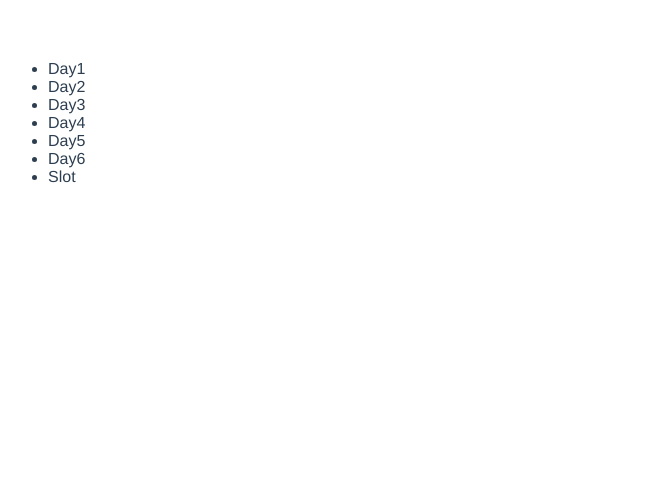
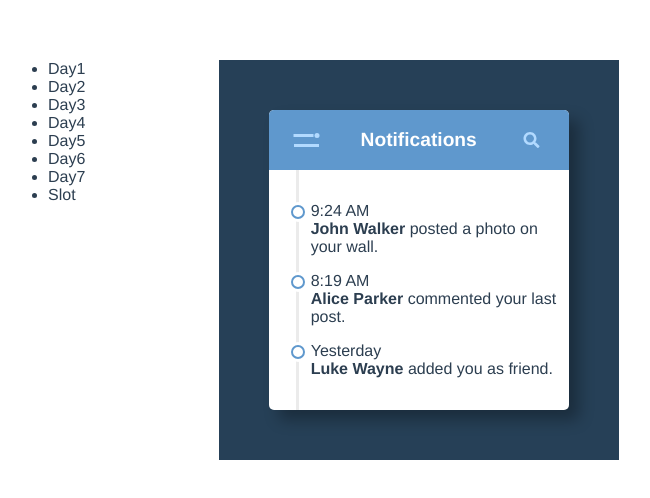
Before and after one commit to JWeiZhang/css-challenge, a Vue app: page /Day7 in a window 1280 px wide. Shown: the top 498 px of the page, without its empty margins (0-650 px from the left). Built offline with nearby package versions, Linux system fonts and the light colour scheme.

Commit message:
complete day 7

```diff
--- /dev/null
+++ b/src/components/Day7.vue
@@ -0,0 +1,263 @@
+<template>
+  <div class="background center-container">
+    <div :class="['notification-container', { 'show-menu': isMenuOpened }]">
+      <div class="header center-container">
+        <div class="center-container menu-icon" @click="isMenuOpened = !isMenuOpened">
+          <div class="dash"></div>
+          <div class="dash"></div>
+        </div>
+        <div class="title">Notifications</div>
+        <font-awesome-icon class="search" icon="search" @click="isSearchOpened = !isSearchOpened" />
+        <transition name="fade">
+          <input v-show="isSearchOpened" class="search-input" type="text" />
+        </transition>
+      </div>
+      <div class="notifications">
+        <div class="line" />
+        <div class="notification">
+          <div class="circle"></div>
+          <span class="time">9:24 AM</span>
+          <p><b>John Walker</b> posted a photo on your wall.</p>
+        </div>
+        <div class="notification">
+          <div class="circle"></div>
+          <span class="time">8:19 AM</span>
+          <p><b>Alice Parker</b> commented your last post.</p>
+        </div>
+        <div class="notification">
+          <div class="circle"></div>
+          <span class="time">Yesterday</span>
+          <p><b>Luke Wayne</b> added you as friend.</p>
+        </div>
+      </div>
+    </div>
+    <div :class="['menu', { active: isMenuOpened }]">
+      <ul>
+        <li><font-awesome-icon class="menu-icon" icon="tachometer-alt" />Dashboard</li>
+        <li><font-awesome-icon class="menu-icon" icon="user" />Profile</li>
+        <li><font-awesome-icon class="menu-icon" icon="bell" />Notifications</li>
+        <li><font-awesome-icon class="menu-icon" icon="comment" />Messages</li>
+        <li><font-awesome-icon class="menu-icon" icon="cog" />Settings</li>
+      </ul>
+    </div>
+  </div>
+</template>
+
+<script lang="ts">
+import { defineComponent } from 'vue'
+
+export default defineComponent({
+  name: 'Day7',
+  data() {
+    return { isSearchOpened: false, isMenuOpened: false }
+  },
+})
+</script>
+
+<style lang="scss" scoped>
+$blue: #5f98cd;
+$blue-dark: #264057;
+$blue-light: #b2daff;
+.background {
+  position: relative;
+  background-color: $blue-dark;
+  width: 400px;
+  height: 400px;
+  overflow: hidden;
+
+  .notification-container {
+    z-index: 2;
+    width: 300px;
+    height: 300px;
+    background-color: #fff;
+    border-radius: 5px;
+    overflow: hidden;
+    display: flex;
+    flex-direction: column;
+    transition: all 0.5s ease-in;
+    box-shadow: 10px 10px 15px 0 rgba(0, 0, 0, 0.3);
+    &.show-menu {
+      transform: translateX(150px);
+    }
+    .header {
+      height: 60px;
+      background-color: $blue;
+      position: relative;
+      display: flex;
+      justify-content: space-around;
+      align-items: center;
+      .menu-icon {
+        width: 30px;
+        height: 20px;
+        cursor: pointer;
+        flex: 1;
+        flex-direction: column;
+        justify-content: space-around;
+        align-items: center;
+        .dash {
+          width: 25px;
+          height: 3px;
+          text-align: left;
+          background-color: $blue-light;
+          transition: all 0.2s ease-in-out;
+          position: relative;
+          &:first-child {
+            width: 20px;
+            transform: translateX(-2.5px);
+            &::before {
+              position: absolute;
+              content: '';
+              width: 5px;
+              height: 5px;
+              top: -1px;
+              right: -6px;
+              border-radius: 100%;
+              background-color: $blue-light;
+              transition: all 0.2s ease-in-out;
+            }
+          }
+        }
+
+        &:hover {
+          .dash {
+            background-color: #fff;
+            &:first-child {
+              &::before {
+                background-color: #fff;
+              }
+            }
+          }
+        }
+      }
+      .title {
+        flex: 2;
+        color: #fff;
+        font-size: 1.2rem;
+        font-weight: bold;
+      }
+      .search {
+        flex: 1;
+        cursor: pointer;
+        color: $blue-light;
+        transition: all 0.2s ease-in-out;
+        &:hover {
+          color: #fff;
+        }
+      }
+      .search-input {
+        position: absolute;
+        width: 200px;
+        left: 24px;
+        padding: 8px;
+        border: none;
+        border-radius: 20px;
+        &:focus {
+          outline: none;
+        }
+      }
+    }
+    .notifications {
+      flex: 1;
+      width: 100%;
+      position: relative;
+      display: flex;
+      flex-direction: column;
+      justify-content: center;
+      gap: 1rem;
+      .line {
+        position: absolute;
+        width: 3px;
+        height: 100%;
+        background-color: #ebebeb;
+        left: 27px;
+      }
+      .notification {
+        position: relative;
+        padding-left: 27px;
+        z-index: 2;
+        display: flex;
+        flex-direction: column;
+        align-items: flex-start;
+        transition: all 0.2s ease-in-out;
+        &:hover {
+          color: $blue;
+          cursor: pointer;
+        }
+        .circle {
+          position: absolute;
+          top: 0.2rem;
+          left: 22px;
+          width: 10px;
+          height: 10px;
+          background-color: #fff;
+          border: 2px solid $blue;
+          border-radius: 100%;
+          box-shadow: 0px 0px 0px 3px #fff;
+        }
+        p,
+        .time {
+          padding-left: 15px;
+        }
+        p {
+          text-align: left;
+          margin: 0;
+        }
+      }
+    }
+  }
+  .menu {
+    position: absolute;
+    left: 50px;
+    z-index: 0;
+    width: 170px;
+    border-radius: 3px;
+    background-color: #43627d;
+    color: #93b2cd;
+    box-shadow: 10px 10px 15px 0 rgba(0, 0, 0, 0.3);
+    transition: all 0.5s ease-in;
+    transform: translateX(20px);
+    &.active {
+      transform: translateX(0px);
+    }
+    ul {
+      list-style: none;
+      padding: 0;
+      margin: 20px auto;
+      li {
+        display: block;
+
+        padding: 10px 10px;
+        cursor: pointer;
+        text-align: left;
+        transition: all 0.2s ease-in-out;
+        .menu-icon {
+          margin-right: 10px;
+        }
+
+        &:hover {
+          color: #fff;
+          background-color: #385269;
+        }
+      }
+    }
+  }
+}
+
+.center-container {
+  display: flex;
+  justify-content: center;
+  align-items: center;
+}
+
+.fade-enter-active,
+.fade-leave-active {
+  transform: translateX(0px);
+  transition: all 0.2s ease-in;
+}
+
+.fade-enter-from,
+.fade-leave-to {
+  transform: translateX(10px);
+  opacity: 0;
+}
+</style>
--- a/src/main.ts
+++ b/src/main.ts
@@ -1,7 +1,22 @@
+import { library } from '@fortawesome/fontawesome-svg-core'
+import {
+  faBell,
+  faCog,
+  faComment,
+  faSearch,
+  faTachometerAlt,
+  faUser,
+} from '@fortawesome/free-solid-svg-icons'
+import { FontAwesomeIcon } from '@fortawesome/vue-fontawesome'
 import { createApp } from 'vue'
+
 import App from './App.vue'
 import { router } from './router'
 
+library.add(faSearch, faTachometerAlt, faUser, faBell, faComment, faCog)
+
 const app = createApp(App)
+
+app.component('font-awesome-icon', FontAwesomeIcon)
 app.use(router)
 app.mount('#app')
--- a/src/router/index.ts
+++ b/src/router/index.ts
@@ -32,6 +32,11 @@ const routes = [
     component: () => import('@/components/Day6.vue'),
   },
   {
+    path: '/Day7',
+    name: 'Day7',
+    component: () => import('@/components/Day7.vue'),
+  },
+  {
     path: '/Slot',
     name: 'Slot',
     component: () => import('@/components/Slot.vue'),
```
